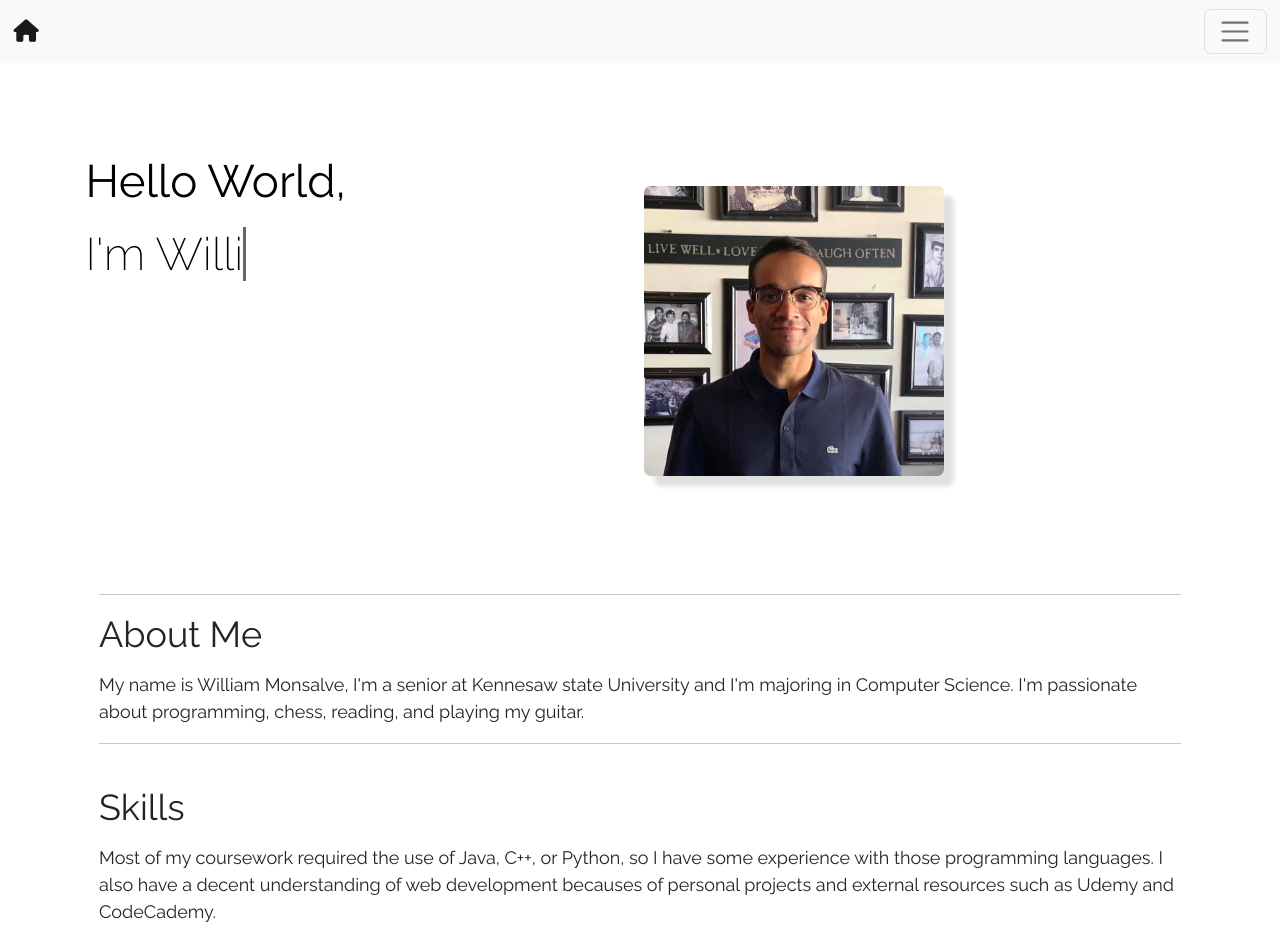
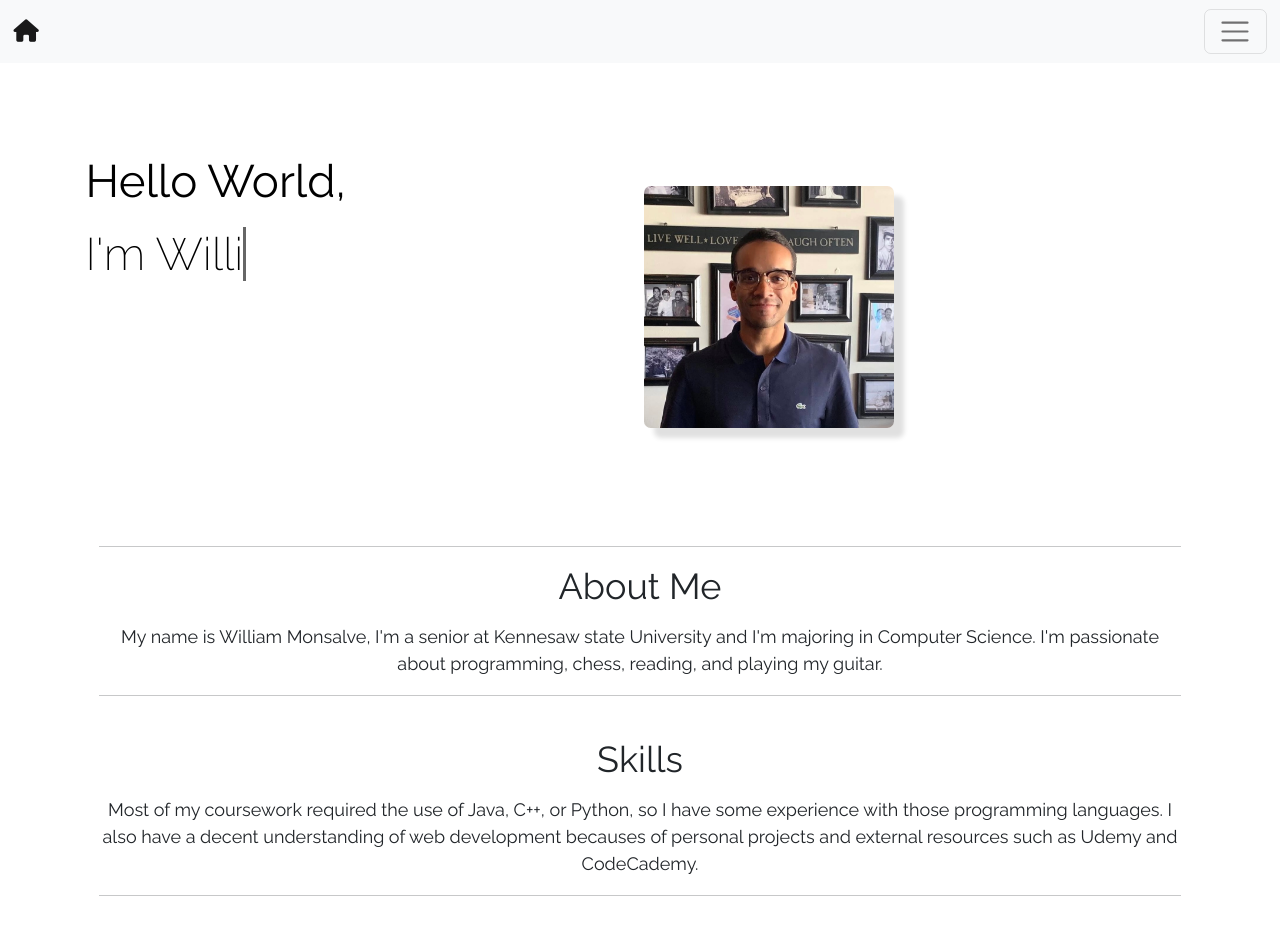
Before and after one commit to wmonsalv/Personal_website_v.10, a plain HTML site: page index.html in a window 1280 px wide. Drawn offline with nearby package versions, Linux system fonts and the light colour scheme.

Commit message:
sizing bug update
cleaned up a bit more of the sizing issue

```diff
--- a/css/stylesheet.css
+++ b/css/stylesheet.css
@@ -25,7 +25,7 @@ html,body {
     align-items: left;
     max-height:900px;
     top: 150px;
-    width:300px;
+    width:250px;
     right:10px;
     box-shadow: 10px 10px 5px rgb(224,224,224);
 }
@@ -46,3 +46,15 @@ html,body {
 .third_part{
   margin-top:10px;
 }
+
+p{
+  text-align: center;
+}
+
+#About_Me{
+  text-align: center;
+}
+
+#Skills{
+  text-align: center;
+}
--- a/index.html
+++ b/index.html
@@ -43,7 +43,7 @@
             <section class="intro">
               <link href="https://fonts.googleapis.com/css?family=Raleway:200,100,400" rel="stylesheet" type="text/css" />
               <h1><strong>Hello World,
-              </strong><h1>
+                </strong><h1>
                 <span
                    class="txt-rotate"
                    data-period="2000"
@@ -78,6 +78,7 @@
               <div class="col">
                 <h2 id="Skills"><strong>Skills</strong></h2>
                 <p>Most of my coursework required the use of Java, C++, or Python, so I have some experience with those programming languages. I also have a decent understanding of web development becauses of personal projects and external resources such as Udemy and CodeCademy.</p>
+                <hr>
               </div>
             </div>
           </div>
```
